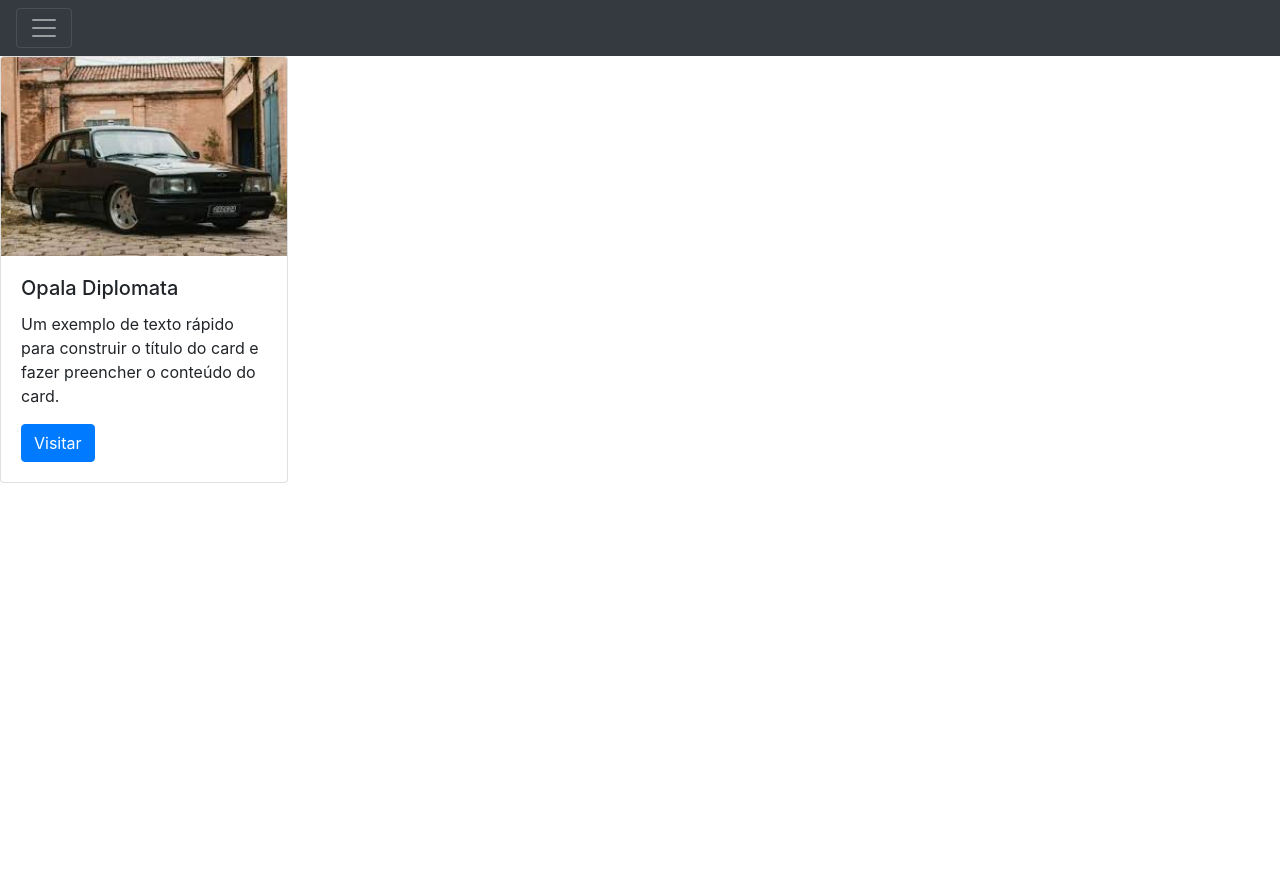
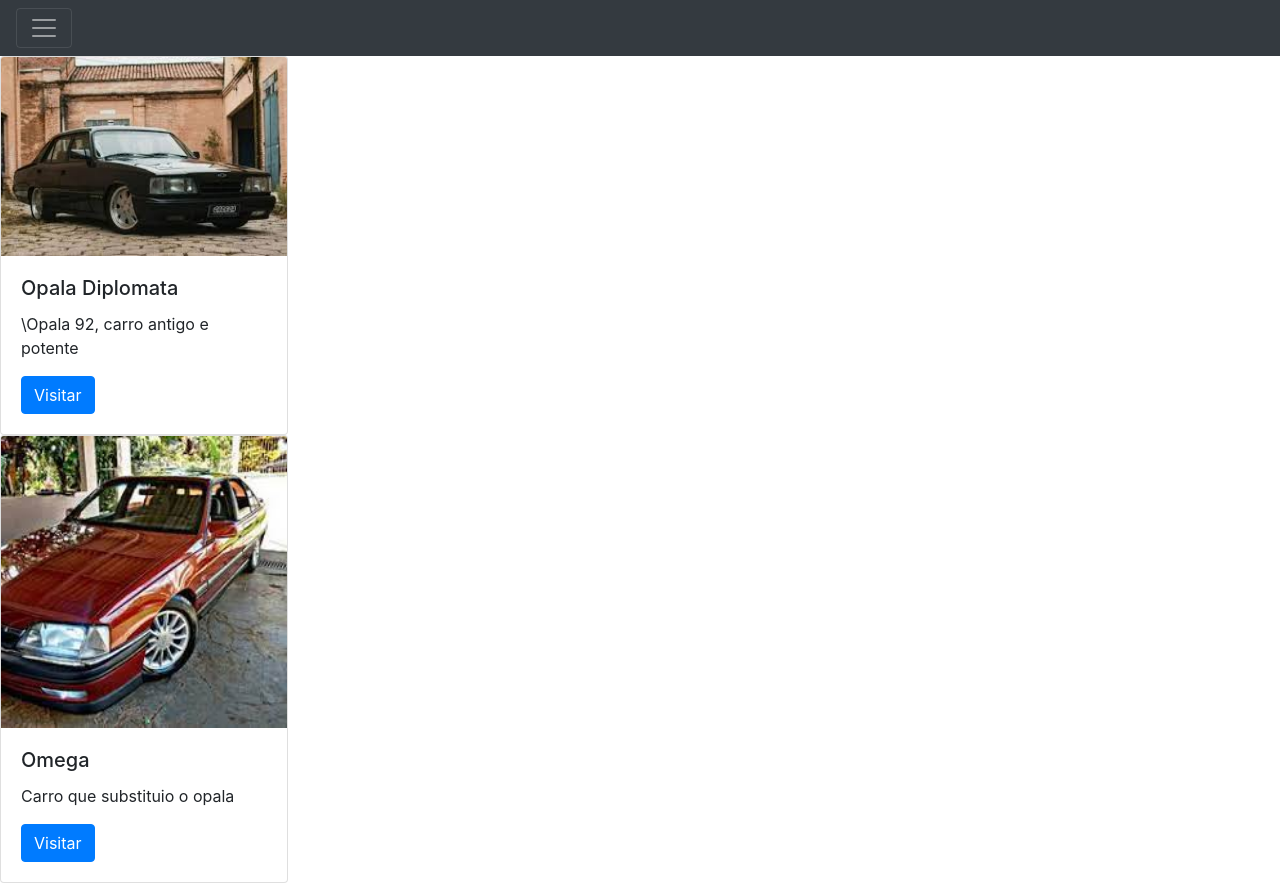
Before and after one commit to BragiaMikael/clierclod, a plain HTML site: page index.html in a window 1280 px wide. Before the commit the page ends 800 px from the top, so only its background shows below. Drawn offline with nearby package versions, Linux system fonts and the light colour scheme.

Commit message:
Criando card

```diff
--- a/index.html
+++ b/index.html
@@ -28,7 +28,15 @@
         <img class="card-img-top" src="imagem/opala92.jpeg" alt="Opala 92">
         <div class="card-body">
           <h5 class="card-title">Opala Diplomata</h5>
-          <p class="card-text">Um exemplo de texto rápido para construir o título do card e fazer preencher o conteúdo do card.</p>
+          <p class="card-text">\Opala 92, carro antigo e potente</p>
+          <a href="#" class="btn btn-primary">Visitar</a>
+        </div>
+      </div>
+      <div class="card" style="width: 18rem;">
+        <img class="card-img-top" src="imagem/omega.jpeg" alt="Opala 92">
+        <div class="card-body">
+          <h5 class="card-title">Omega</h5>
+          <p class="card-text">Carro que substituio o opala</p>
           <a href="#" class="btn btn-primary">Visitar</a>
         </div>
       </div>
```
Also changed, not shown: imagem/omega.jpeg (added).
